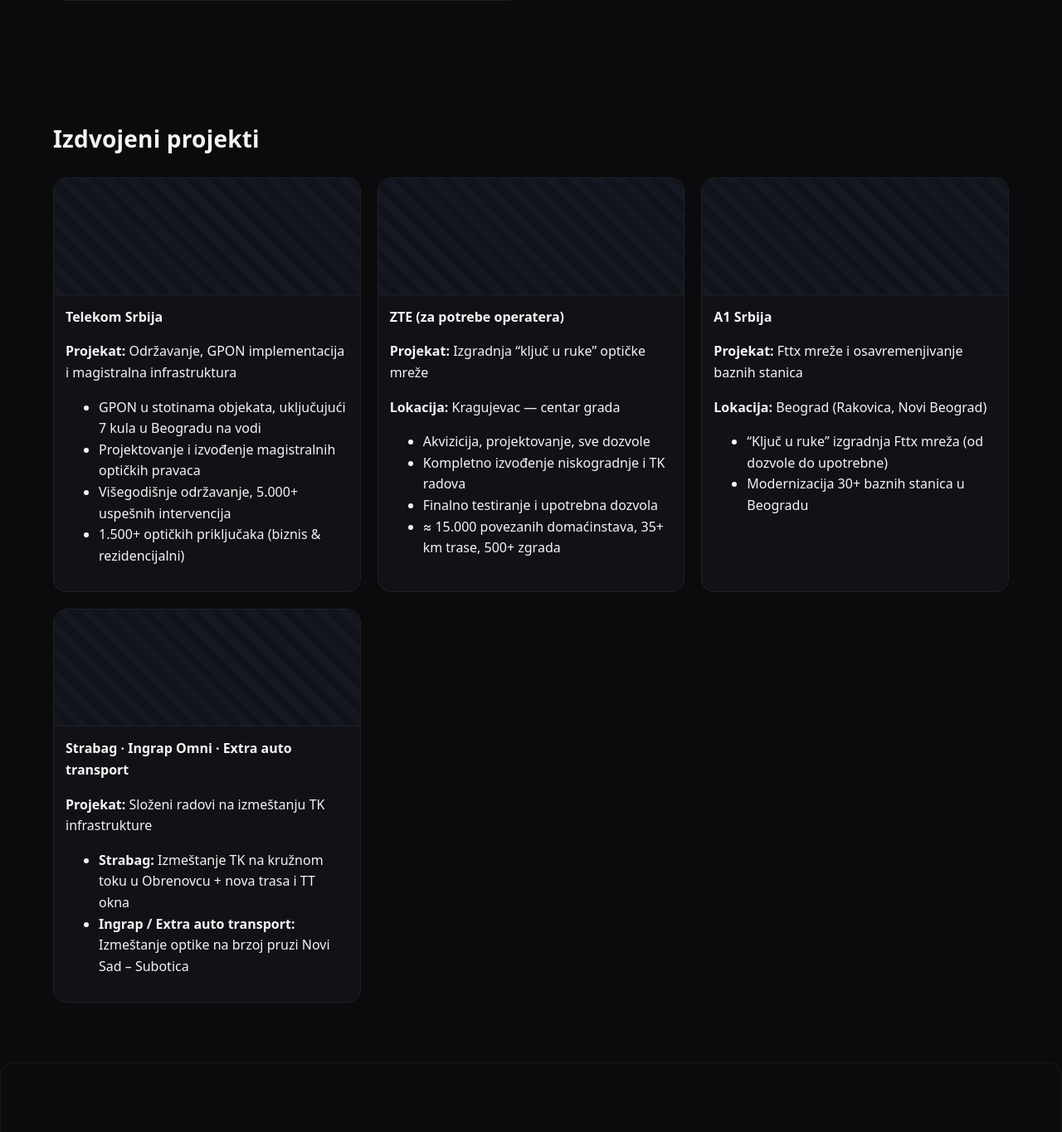
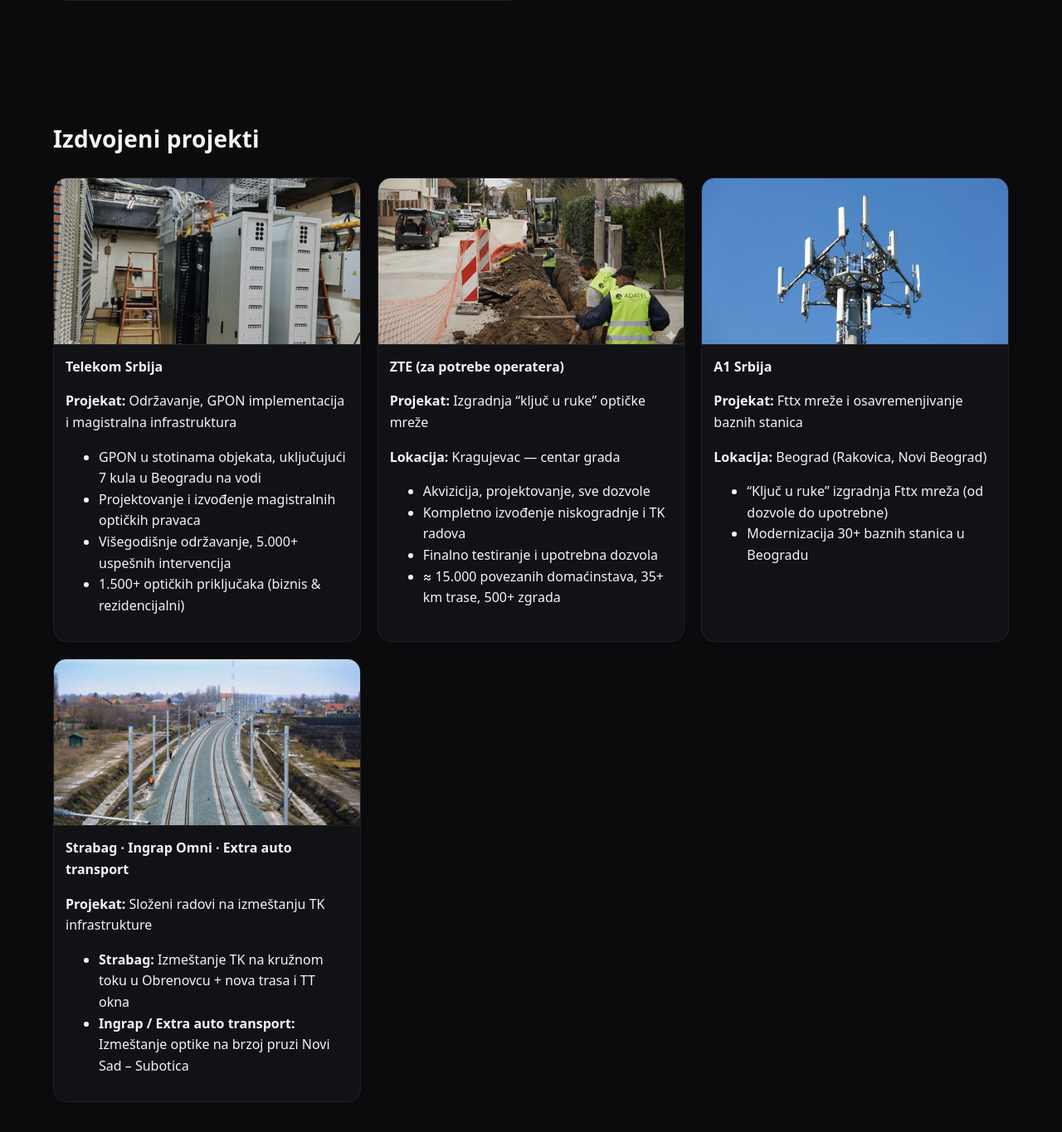
Before and after one commit to Dropqt/Adatel, a PHP site: page / in a window 1280 px wide. Shown: the part 2003-3368 px from the top of the page at 83% size. Run offline with PHP 8.4, Linux system fonts and the light colour scheme.

Commit message:
stavljenje slika za projekte

```diff
--- a/index.php
+++ b/index.php
@@ -172,7 +172,14 @@ realizacije.</p>
     <div class="grid projects">
       <!-- KARTICA 1 -->
       <a class="project" aria-label="Telekom Srbija — održavanje, GPON, magistrala">
-        <div class="ph" aria-hidden="true"></div>
+      <div class="project-img-wrapper" style="width: 100%; height: 200px; overflow: hidden; border-radius: 15px 15px 0 0;">
+    <img
+    src="assets/img/thumbs/serversobabg.png"
+    alt="Telekom Srbija GPON izgradnja optičke mreže"
+    style="width: 100%; height: 200px; object-fit: cover; border-radius: 6px 6px 0 0; display: block;"
+>
+    >
+</div>
         <div class="project-meta">
           <h4>Telekom Srbija</h4>
           <p><strong>Projekat:</strong> Održavanje, GPON implementacija i magistralna infrastruktura</p>
@@ -186,8 +193,12 @@ realizacije.</p>
       </a>
 
       <!-- KARTICA 2 -->
-      <a class="project"  aria-label="ZTE — ključ u ruke optička mreža, Kragujevac centar">
-        <div class="ph" aria-hidden="true"></div>
+      <a class="project" aria-label="ZTE — ključ u ruke optička mreža, Kragujevac centar">
+    <img
+        src="assets/img/thumbs/editedbgkg.png"
+        alt="ZTE Kragujevac izgradnja optičke mreže ključ u ruke"
+        style="width: 100%; height: 200px; object-fit: cover; border-radius: 6px 6px 0 0; display: block;"
+    >
     <div class="project-meta">
         <h4>ZTE (za potrebe operatera)</h4>
         <p><strong>Projekat:</strong> Izgradnja “ključ u ruke” optičke mreže</p>
@@ -202,8 +213,12 @@ realizacije.</p>
 </a>
 
       <!-- KARTICA 3 -->
-      <a class="project"  aria-label="A1 Srbija — Fttx mreže i modernizacija BS, Beograd">
-        <div class="ph" aria-hidden="true"></div>
+      <a class="project" aria-label="A1 Srbija — Fttx mreže i modernizacija BS, Beograd">
+    <img
+        src="assets/img/thumbs/baznastanicabg.jpg"
+        alt="A1 Srbija modernizacija baznih stanica i Fttx mreže"
+        style="width: 100%; height: 200px; object-fit: cover; border-radius: 6px 6px 0 0; display: block;"
+    >
     <div class="project-meta">
         <h4>A1 Srbija</h4>
         <p><strong>Projekat:</strong> Fttx mreže i osavremenjivanje baznih stanica</p>
@@ -216,8 +231,12 @@ realizacije.</p>
 </a>
 
       <!-- KARTICA 4 -->
-      <a class="project"  aria-label="Strabag, Ingrap Omni, Extra auto transport — izmeštanja TK">
-        <div class="ph" aria-hidden="true"></div>
+      <a class="project" aria-label="Strabag, Ingrap Omni, Extra auto transport — izmeštanja TK">
+    <img
+        src="assets/img/thumbs/novisadsuboticapruga.jpg"
+        alt="Izmeštanje TK infrastrukture Strabag i Ingrap brza pruga"
+        style="width: 100%; height: 200px; object-fit: cover; border-radius: 6px 6px 0 0; display: block;"
+    >
     <div class="project-meta">
         <h4>Strabag · Ingrap Omni · Extra auto transport</h4>
         <p><strong>Projekat:</strong> Složeni radovi na izmeštanju TK infrastrukture</p>
```
Also changed, not shown: assets/img/thumbs/baznastanicabg.jpg (added), assets/img/thumbs/editedbgkg.png (added), assets/img/thumbs/novisadsuboticapruga.jpg (added), assets/img/thumbs/serversobabg.png (added). Lines whose indentation alone changed are shown as unchanged.
